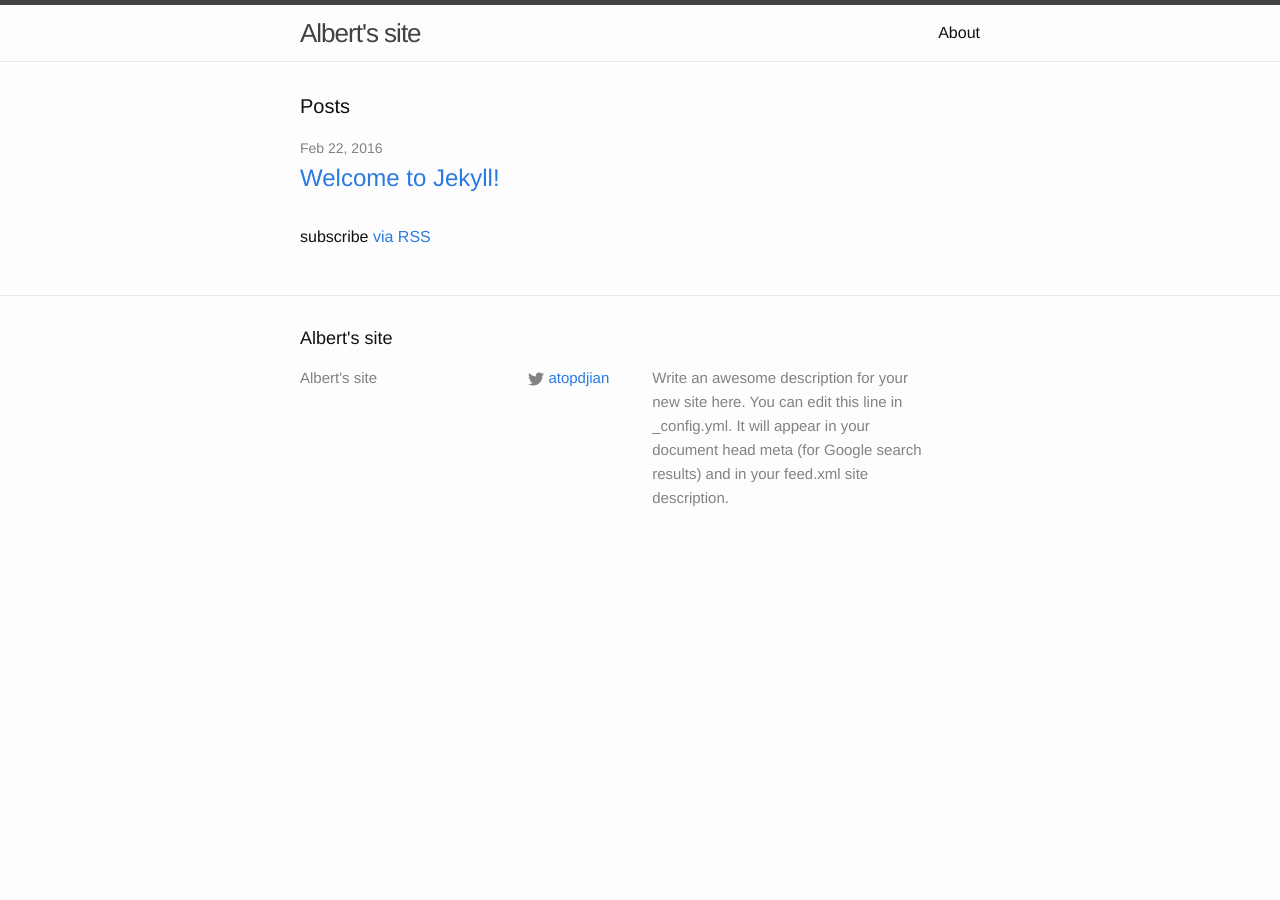
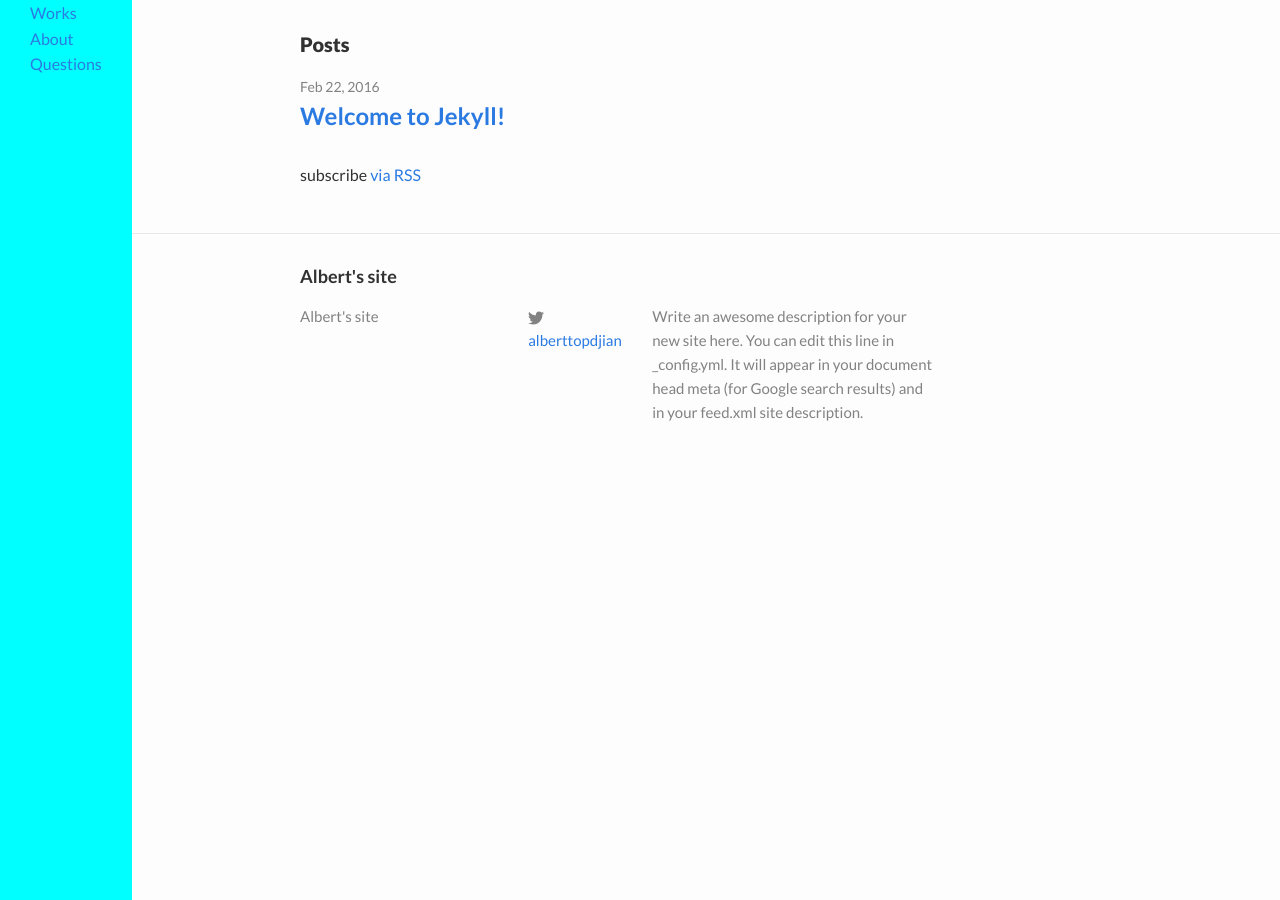
Before and after one commit to naher94/ATsite, a Jekyll site: the page built from index.html, in a window 1280 px wide. Built offline with Jekyll 4.4.1, drawn with Linux system fonts in a browser that asks for light colours.

Commit message:
side-nav stuff

```diff
--- a/_config.yml
+++ b/_config.yml
@@ -14,7 +14,7 @@ description: > # this means to ignore newlines until "baseurl:"
   Google search results) and in your feed.xml site description.
 baseurl: "" # the subpath of your site, e.g. /blog
 url: "http://alberttopdjian.com" # the base hostname & protocol for your site
-twitter_username: atopdjian
+twitter_username: alberttopdjian
 github_username:
 
 # Build settings
--- a/_includes/head.html
+++ b/_includes/head.html
@@ -1,3 +1,5 @@
+<!-- metada -->
+
 <head>
   <meta charset="utf-8">
   <meta http-equiv="X-UA-Compatible" content="IE=edge">
@@ -7,6 +9,7 @@
   <meta name="description" content="{% if page.excerpt %}{{ page.excerpt | strip_html | strip_newlines | truncate: 160 }}{% else %}{{ site.description }}{% endif %}">
   <link rel="stylesheet" href="{{"/css/foundation.css" | prepend: site.baseurl}}">
   <link rel="stylesheet" href="{{ "/css/main.css" | prepend: site.baseurl }}">
+  <link rel="stylesheet" href="{{ "/css/albert.css" | prepend: site.baseurl }}">
   <link rel="canonical" href="{{ page.url | replace:'index.html','' | prepend: site.baseurl | prepend: site.url }}">
   <link rel="alternate" type="application/rss+xml" title="{{ site.title }}" href="{{ "/feed.xml" | prepend: site.baseurl | prepend: site.url }}">
 </head>
--- a/_includes/header.html
+++ b/_includes/header.html
@@ -2,17 +2,15 @@
 
   <div class="wrapper">
 
-    <a class="site-title" href="{{ site.baseurl }}/">{{ site.title }}</a>
+<!--    <a class="site-title" href="{{ site.baseurl }}/">{{ site.title }}</a>-->
 
-    <nav class="site-nav">
-      <a href="#" class="menu-icon">
-        <svg viewBox="0 0 18 15">
-          <path fill="#424242" d="M18,1.484c0,0.82-0.665,1.484-1.484,1.484H1.484C0.665,2.969,0,2.304,0,1.484l0,0C0,0.665,0.665,0,1.484,0 h15.031C17.335,0,18,0.665,18,1.484L18,1.484z"/>
-          <path fill="#424242" d="M18,7.516C18,8.335,17.335,9,16.516,9H1.484C0.665,9,0,8.335,0,7.516l0,0c0-0.82,0.665-1.484,1.484-1.484 h15.031C17.335,6.031,18,6.696,18,7.516L18,7.516z"/>
-          <path fill="#424242" d="M18,13.516C18,14.335,17.335,15,16.516,15H1.484C0.665,15,0,14.335,0,13.516l0,0 c0-0.82,0.665-1.484,1.484-1.484h15.031C17.335,12.031,18,12.696,18,13.516L18,13.516z"/>
-        </svg>
-      </a>
+<ul class="side-nav no-bullet">
+    <li><a href="../index.html">Works</a></li>
+    <li><a href="../about">About</a></li>
+    <li><a href="../questions">Questions</a></li>
+</ul>
 
+<!--
       <div class="trigger">
         {% for my_page in site.pages %}
           {% if my_page.title %}
@@ -20,7 +18,7 @@
           {% endif %}
         {% endfor %}
       </div>
-    </nav>
+-->
 
   </div>
 
--- /dev/null
+++ b/css/albert.scss
@@ -0,0 +1,48 @@
+---
+---
+
+// Colors
+$purple: #742bb5;
+$purple-hover: red;
+$dio-black: #313131;
+
+//Fonts
+@import url('https://fonts.googleapis.com/css?family=Lato:400,700,900');
+$font-default: 'Lato', sans-serif;
+$regular: 400;
+$bold: 700;
+$black: 900;
+
+body {
+    font-family: $font-default;
+    color: $dio-black;
+    font-weight: $regular;
+}
+
+h1,
+h2,
+h3,
+h4 {
+    font-family: $font-default;
+}
+
+h1 {
+    font-weight: $black;
+    font-size: 36px;
+}
+
+h2 {
+    font-size: 24px;
+    font-weight: $bold;
+}
+
+.site-header {
+    position: fixed;
+    left: 0;
+    top: 0;
+    bottom: 0;
+    background-color: aqua;
+    border-top: 0px;
+    border-bottom: 0px;
+
+}
```
Also changed, not shown: questions.md (added, +2 -0 lines), 6 other files.
